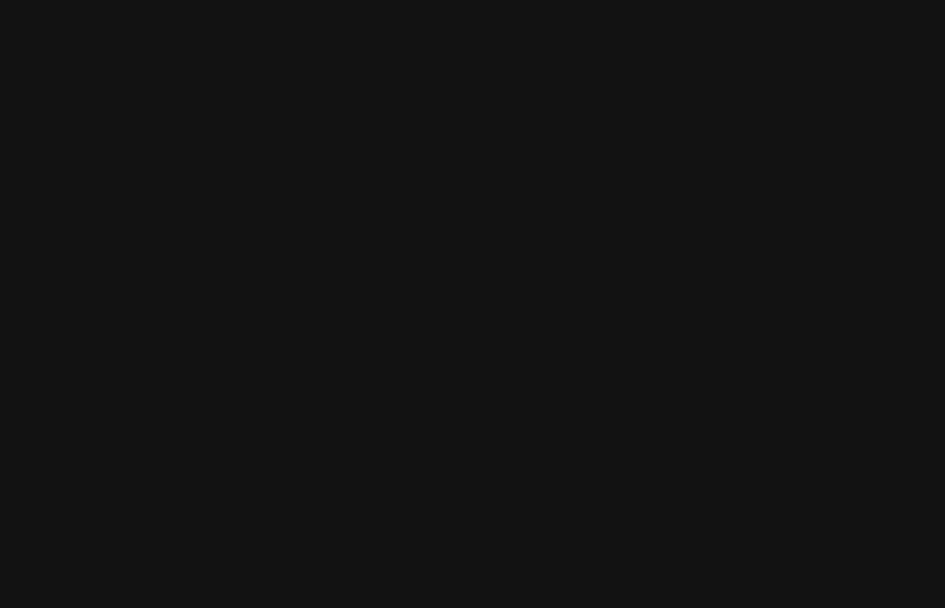
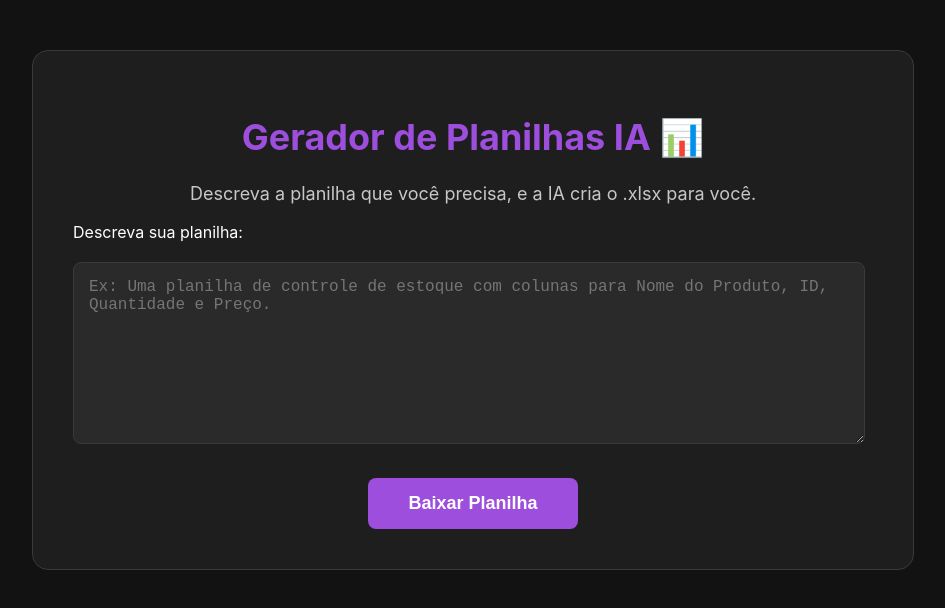
Before and after one commit to lfabio552/gerador-prompt-frontend, a React (Create React App) app: page /gerador-planilha in a window 1280 px wide. Before the commit this address had no page. Shown: the top 608 px of the page, without its empty margins (167-1112 px from the left). Built offline with nearby package versions, Linux system fonts and the light colour scheme.

Commit message:
Aponta APIs para producao (Render)

```diff
--- a/src/App.js
+++ b/src/App.js
@@ -7,6 +7,7 @@ import ImagePromptGenerator from './pages/ImagePromptGenerator';
 import Veo3PromptGenerator from './pages/Veo3PromptGenerator';
 import './App.css'; // Estilo global que já temos
 import AgenteABNT from './pages/AgenteABNT';
+import SpreadsheetGenerator from './pages/SpreadsheetGenerator';
 
 
 function App() {
@@ -21,6 +22,7 @@ function App() {
           <Route path="/gerador-veo3" element={<Veo3PromptGenerator />} />
 	  <Route path="/resumidor-video" element={<VideoSummarizer />} />
 	  <Route path="/agente-abnt" element={<AgenteABNT />} />
+	  <Route path="/gerador-planilha" element={<SpreadsheetGenerator />} />
         </Routes>
       </div>
     </Router>
--- a/src/pages/HomePage.js
+++ b/src/pages/HomePage.js
@@ -36,6 +36,14 @@ export default function HomePage() {
         </div>
       </Link>
 
+	{/* Card para o Gerador de Planilhas */}
+      <Link to="/gerador-planilha" className="tool-card">
+        <div className="tool-card-content">
+          <h2>Gerador de Planilhas</h2>
+          <p>Descreva seu controle e baixe um arquivo Excel (.xlsx) pronto.</p>
+        </div>
+      </Link>
+
         {/* Adicione mais cards aqui no futuro */}
 
       </main>
--- /dev/null
+++ b/src/pages/SpreadsheetGenerator.js
@@ -0,0 +1,76 @@
+import React, { useState } from 'react';
+import '../App.css';
+
+export default function SpreadsheetGenerator() {
+  const [description, setDescription] = useState('');
+  const [isLoading, setIsLoading] = useState(false);
+  const [error, setError] = useState('');
+
+  const handleSubmit = async (e) => {
+    e.preventDefault();
+    setIsLoading(true);
+    setError('');
+
+    try {
+      // ATENÇÃO: Testando no Localhost. Mudar para o Render no deploy.
+      const response = await fetch('https://meu-gerador-backend.onrender.com', {
+        method: 'POST',
+        headers: {
+          'Content-Type': 'application/json',
+        },
+        body: JSON.stringify({ description }),
+      });
+
+      if (!response.ok) {
+        const errorData = await response.json();
+        throw new Error(errorData.error || 'Erro ao gerar a planilha.');
+      }
+
+      // Se deu tudo certo, o backend manda o arquivo
+      const blob = await response.blob();
+
+      // Força o download no navegador
+      const url = URL.createObjectURL(blob);
+      const a = document.createElement('a');
+      a.href = url;
+      a.download = 'planilha_gerada.xlsx';
+      document.body.appendChild(a);
+      a.click();
+      a.remove();
+      URL.revokeObjectURL(url);
+
+    } catch (err) {
+      setError(err.message);
+    } finally {
+      setIsLoading(false);
+    }
+  };
+
+  return (
+    <div className="container">
+      <header>
+        <h1>Gerador de Planilhas IA 📊</h1>
+        <p>Descreva a planilha que você precisa, e a IA cria o .xlsx para você.</p>
+      </header>
+
+      <form onSubmit={handleSubmit}>
+        <div className="form-group" style={{ textAlign: 'left' }}>
+          <label>Descreva sua planilha:</label>
+          <textarea
+            value={description}
+            onChange={(e) => setDescription(e.target.value)}
+            placeholder="Ex: Uma planilha de controle de estoque com colunas para Nome do Produto, ID, Quantidade e Preço."
+            required
+            style={{ minHeight: '150px' }}
+          />
+        </div>
+
+        <button type="submit" disabled={isLoading}>
+          {isLoading ? 'Gerando .xlsx...' : 'Baixar Planilha'}
+        </button>
+      </form>
+
+      {error && <div className="error-message" style={{color: '#ff6b6b', marginTop: '20px'}}>{error}</div>}
+    </div>
+  );
+}
```
